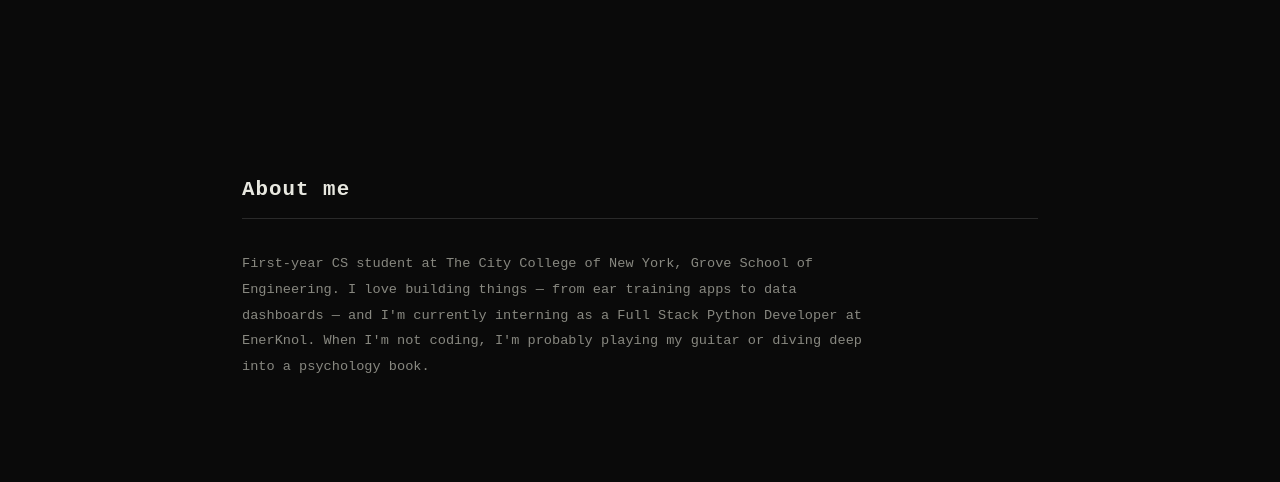
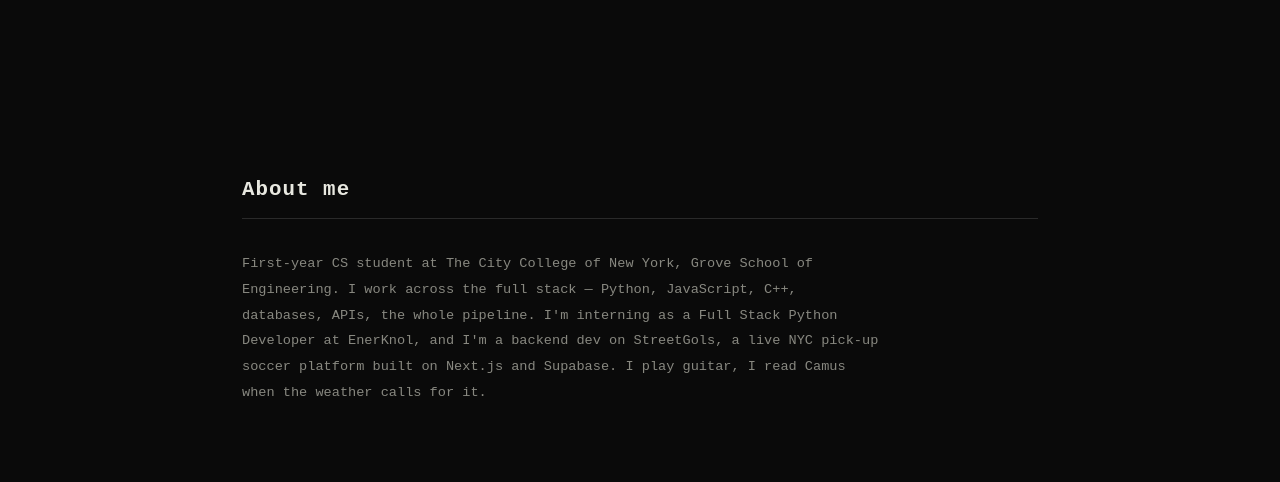
Before and after one commit to rafiatasafi/rafiatasafi.github.io, a plain HTML site: page index.html in a window 1280 px wide. Shown: the part 318-800 px from the top of the page. Drawn offline with Linux system fonts and the light colour scheme.

Commit message:
Intro update

```diff
--- a/index.html
+++ b/index.html
@@ -424,7 +424,7 @@
   <section id="about">
     <h2 class="section-title">About me</h2>
     <p class="about-text">
-      First-year CS student at The City College of New York, Grove School of Engineering. I love building things — from ear training apps to data dashboards — and I'm currently interning as a Full Stack Python Developer at EnerKnol. When I'm not coding, I'm probably playing my guitar or diving deep into a psychology book.
+      First-year CS student at The City College of New York, Grove School of Engineering. I work across the full stack — Python, JavaScript, C++, databases, APIs, the whole pipeline. I'm interning as a Full Stack Python Developer at EnerKnol, and I'm a backend dev on StreetGols, a live NYC pick-up soccer platform built on Next.js and Supabase. I play guitar, I read Camus when the weather calls for it.
     </p>
   </section>
 
```
